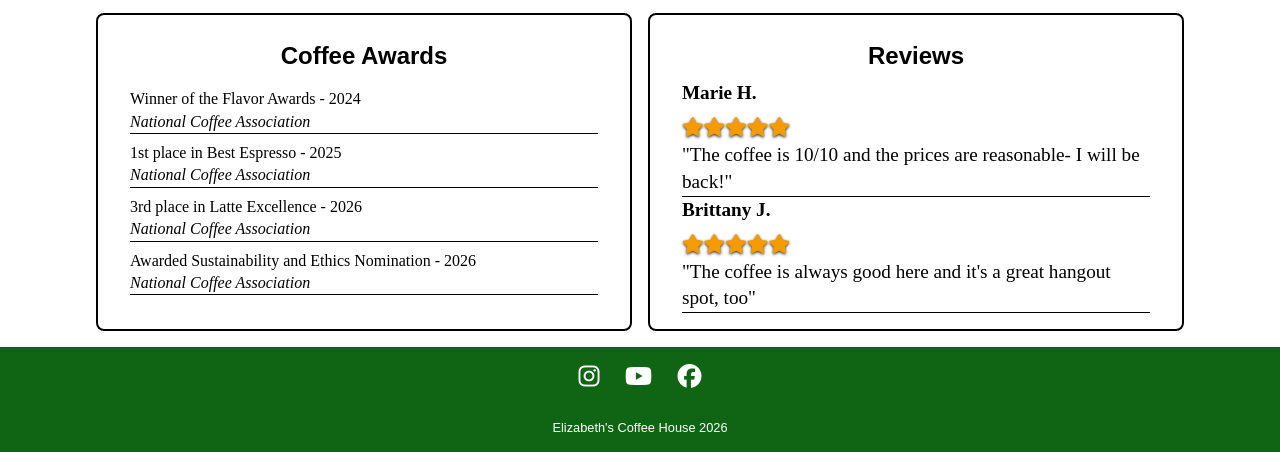
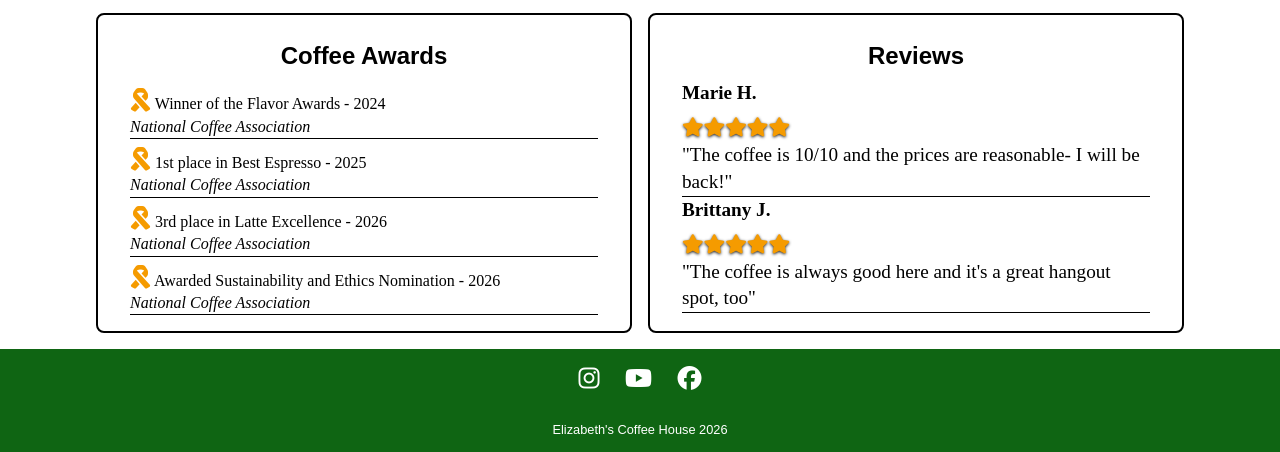
Before and after one commit to LizUC-online/Final, a plain HTML site: page index.html in a window 1280 px wide. Shown: the part 873-1325 px from the top of the page. Drawn offline with Linux system fonts and the light colour scheme; a web font is replaced by a local one.

Commit message:
reordered nav links

```diff
--- a/index.html
+++ b/index.html
@@ -27,9 +27,9 @@
         <ul>
           <li><a href="index.html">Home</a></li>
           <li><a href="menu.html">Menu</a></li>
-          <li><a href="order.html">Order Online</a></li>
           <li><a href="about.html">About Us</a></li>
           <li><a href="reviews.html">Reviews</a></li>
+          <li><a href="order.html">Order Online</a></li>
         </ul>
       </nav>
     </header>
@@ -61,12 +61,12 @@
           <iframe src="https://www.google.com/maps/embed?pb=!1m18!1m12!1m3!1d94707.98534257228!2d-80.153447834268!3d42.115511317400006!2m3!1f0!2f0!3f0!3m2!1i1024!2i768!4f13.1!3m3!1m2!1s0x882d7fe13db2f71f%3A0x89f3ae2e121d5b0a!2sErie%2C%20PA!5e0!3m2!1sen!2sus!4v1793886370830!5m2!1sen!2sus" style="border:0;" allowfullscreen="" loading="lazy" referrerpolicy="strict-origin-when-cross-origin"></iframe>
         </section>
 
-        <section class="column award-box">
+        <section class="column award-box ribbon">
           <h2>Coffee Awards</h2>
-          <p>Winner of the Flavor Awards - 2024<br><em>National Coffee Association</em></p>
-          <p>1st place in Best Espresso - 2025<br><em>National Coffee Association</em></p>
-          <p>3rd place in Latte Excellence - 2026<br><em>National Coffee Association</em></p>
-          <p>Awarded Sustainability and Ethics Nomination - 2026<br><em>National Coffee Association</em></p>
+          <p><i class="fa-solid fa-ribbon"></i> Winner of the Flavor Awards - 2024<br><em>National Coffee Association</em></p>
+          <p><i class="fa-solid fa-ribbon"></i> 1st place in Best Espresso - 2025<br><em>National Coffee Association</em></p>
+          <p><i class="fa-solid fa-ribbon"></i> 3rd place in Latte Excellence - 2026<br><em>National Coffee Association</em></p>
+          <p><i class="fa-solid fa-ribbon"></i> Awarded Sustainability and Ethics Nomination - 2026<br><em>National Coffee Association</em></p>
         </section>
 
         <section class="column">
--- a/styles.css
+++ b/styles.css
@@ -121,6 +121,10 @@ main {
   text-align:left;
   padding-top:0.5rem;
 }
+.ribbon i{
+  font-size:1.5rem;
+  color:rgb(245, 155, 0);
+}/* styles for ribbon icon */
 .about-box p {
   text-align:left;
   font-family:"Charis SIL", serif;
```
Also changed, not shown: about.html (+2 -2 lines), menu.html (+2 -2 lines), order-submitted-page.html (+2 -2 lines), order.html (+1 -1 lines), reviews.html (+2 -2 lines).
